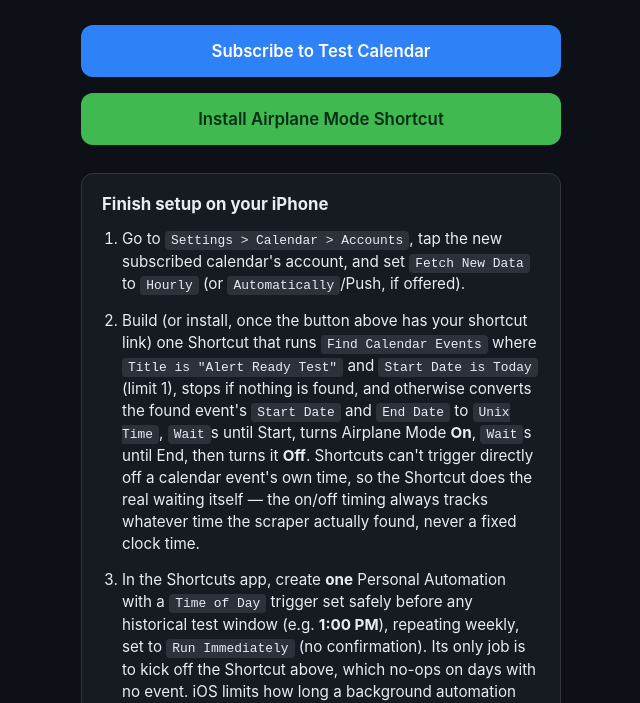
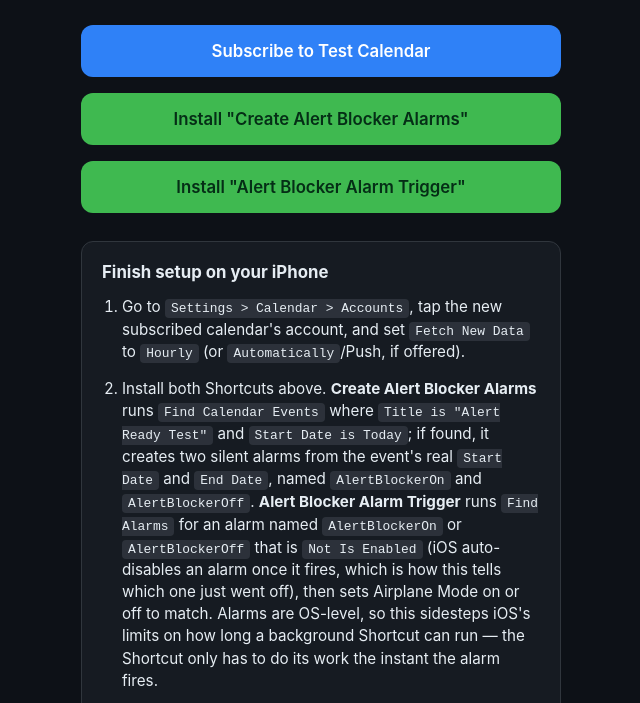
Before and after one commit to Malchia7/alert-ready-blocker, a plain HTML site: page index.html in a window 1280 px wide. Shown: the part 95-798 px from the top of the page, without its empty margins (319-959 px from the left). Drawn offline with Linux system fonts and the light colour scheme.

Commit message:
Switch setup to alarm-based automations
Replaces the Wait-based single-shortcut design with two shared
Shortcuts: one creates silent AlertBlockerOn/AlertBlockerOff alarms
from the event's real start/end time, the other fires on any alarm
going off, checks which Alert Blocker alarm was just auto-disabled by
iOS, and toggles Airplane Mode accordingly. Alarms are OS-level, so
this avoids the background-execution limits the previous Wait-based
approach was exposed to.

Co-Authored-By: Claude Sonnet 5 <noreply@anthropic.com>

```diff
--- a/index.html
+++ b/index.html
@@ -101,8 +101,12 @@
     Subscribe to Test Calendar
   </a>
 
-  <a class="button button-secondary" href="#YOUR_ICLOUD_SHORTCUT_URL">
-    Install Airplane Mode Shortcut
+  <a class="button button-secondary" href="https://www.icloud.com/shortcuts/26771a7562784e458da77e3ef87a9b76">
+    Install "Create Alert Blocker Alarms"
+  </a>
+
+  <a class="button button-secondary" href="https://www.icloud.com/shortcuts/cddba37ed38d44fdb833797a150a9a17">
+    Install "Alert Blocker Alarm Trigger"
   </a>
 
   <div class="card">
@@ -114,29 +118,32 @@
         <code>Hourly</code> (or <code>Automatically</code>/Push, if offered).
       </li>
       <li>
-        Build (or install, once the button above has your shortcut link) one
-        Shortcut that runs <code>Find Calendar Events</code> where
+        Install both Shortcuts above. <strong>Create Alert Blocker
+        Alarms</strong> runs <code>Find Calendar Events</code> where
         <code>Title is "Alert Ready Test"</code> and
-        <code>Start Date is Today</code> (limit 1), stops if nothing is
-        found, and otherwise converts the found event's
-        <code>Start Date</code> and <code>End Date</code> to
-        <code>Unix Time</code>, <code>Wait</code>s until Start, turns
-        Airplane Mode <strong>On</strong>, <code>Wait</code>s until End, then
-        turns it <strong>Off</strong>. Shortcuts can't trigger directly off a
-        calendar event's own time, so the Shortcut does the real waiting
-        itself &mdash; the on/off timing always tracks whatever time the
-        scraper actually found, never a fixed clock time.
+        <code>Start Date is Today</code>; if found, it creates two silent
+        alarms from the event's real <code>Start Date</code> and
+        <code>End Date</code>, named <code>AlertBlockerOn</code> and
+        <code>AlertBlockerOff</code>. <strong>Alert Blocker Alarm
+        Trigger</strong> runs <code>Find Alarms</code> for an alarm named
+        <code>AlertBlockerOn</code> or <code>AlertBlockerOff</code> that is
+        <code>Not Is Enabled</code> (iOS auto-disables an alarm once it
+        fires, which is how this tells which one just went off), then sets
+        Airplane Mode on or off to match. Alarms are OS-level, so this
+        sidesteps iOS's limits on how long a background Shortcut can run
+        &mdash; the Shortcut only has to do its work the instant the alarm
+        fires.
       </li>
       <li>
-        In the Shortcuts app, create <strong>one</strong> Personal Automation
-        with a <code>Time of Day</code> trigger set safely before any
-        historical test window (e.g. <strong>1:00 PM</strong>), repeating
-        weekly, set to <code>Run Immediately</code> (no confirmation). Its
-        only job is to kick off the Shortcut above, which no-ops on days
-        with no event. iOS limits how long a background automation can run,
-        so if Airplane Mode doesn't flip automatically, open the Shortcut
-        from the Shortcuts app and tap it by hand &mdash; it checks the clock
-        itself and still does the right thing.
+        In the Shortcuts app, create <strong>two</strong> Personal
+        Automations, both set to <code>Run Immediately</code> (no
+        confirmation):
+        <br>&bull; A <code>Time of Day</code> trigger at
+        <strong>8:00 AM</strong>, daily, running
+        <strong>Create Alert Blocker Alarms</strong>. It no-ops on days with
+        no test, so it's safe to leave running daily.
+        <br>&bull; An <code>Alarm</code> trigger (fires whenever any alarm
+        goes off), running <strong>Alert Blocker Alarm Trigger</strong>.
       </li>
     </ol>
   </div>
```
